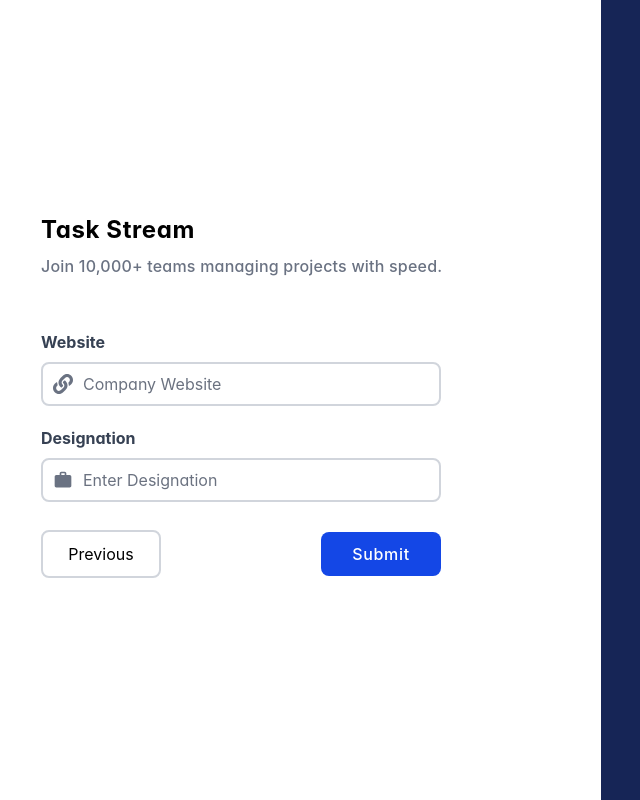
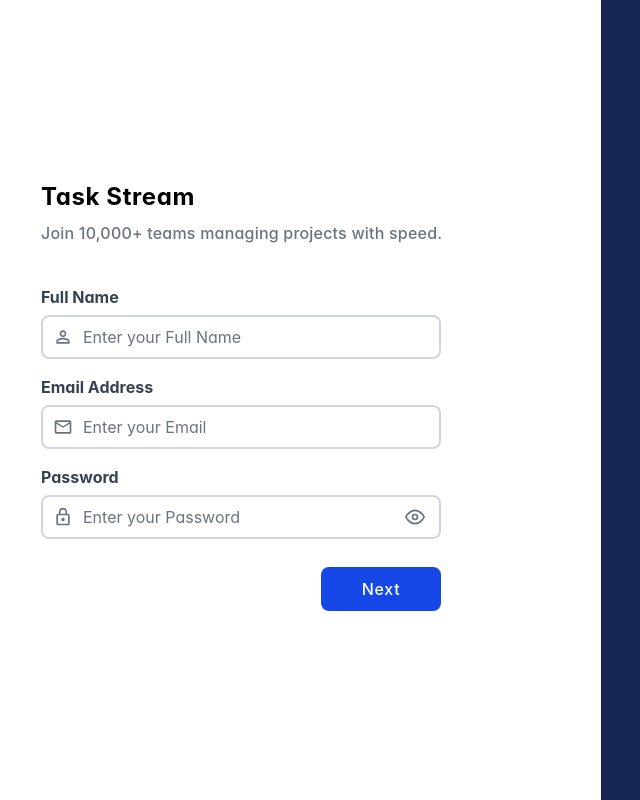
Before and after one commit to RoopTeja04/New-Project, a React (Vite) app in the folder client/: page /create in a window 1280 px wide. Shown: the whole page, without its empty margins (39-679 px from the left). Built offline with nearby package versions, Linux system fonts and the light colour scheme; no server answers.

Commit message:
Upd: Added Validations and Error Boundaries

```diff
--- a/client/src/Components/AuthComponents/Create.tsx
+++ b/client/src/Components/AuthComponents/Create.tsx
@@ -4,7 +4,7 @@ import CompanyDetails from "./createStages/CompanyDetails";
 import CompanyInfo from "./createStages/CompanyInfo";
 
 const Create = () => {
-  const [stage, setStage] = React.useState<Number>(2);
+  const [stage, setStage] = React.useState<Number>(0);
 
   const CompanyData = {
     name: "",
--- a/client/src/Components/AuthComponents/createStages/CompanyDetails.tsx
+++ b/client/src/Components/AuthComponents/createStages/CompanyDetails.tsx
@@ -9,12 +9,23 @@ const CompanyDetails = ({ setStage, stage, Data, setData }: any) => {
       setError("all");
       return;
     }
-    if (!Data.companyName) {
+    if (!Data.companyName.trim()) {
       setError("companyName");
       return;
     }
-    if (!Data.description) {
+
+    if (Data.companyName.trim().length < 3) {
+      setError("companyNameLength");
+      return;
+    }
+
+    if (!Data.description.trim()) {
       setError("description");
+      return;
+    }
+
+    if (Data.description.trim().length < 20) {
+      setError("descriptionLength");
       return;
     }
 
@@ -39,7 +50,16 @@ const CompanyDetails = ({ setStage, stage, Data, setData }: any) => {
           />
           <MdBusiness className="absolute left-3 top-1/2 -translate-y-1/2 text-gray-500 text-xl" />
         </div>
-        {(error === "companyName" || error === "all") && <p className="text-red-500 font-medium text-sm">Company Name is required</p>}
+        {(error === "companyName" || error === "all") && (
+          <p className="text-red-500 font-medium text-sm">
+            Company Name is required
+          </p>
+        )}
+        {error === "companyNameLength" && (
+          <p className="text-red-500 font-medium text-sm">
+            Company Name must be at least 3 characters long
+          </p>
+        )}
       </div>
 
       <div className="flex flex-col space-y-2 w-full">
@@ -56,7 +76,16 @@ const CompanyDetails = ({ setStage, stage, Data, setData }: any) => {
             }}
           />
         </div>
-        {(error === "description" || error === "all") && <p className="text-red-500 font-medium text-sm">Description is required</p>}
+        {(error === "description" || error === "all") && (
+          <p className="text-red-500 font-medium text-sm">
+            Description is required
+          </p>
+        )}
+        {error === "descriptionLength" && (
+          <p className="text-red-500 font-medium text-sm">
+            Description must be at least 20 characters long
+          </p>
+        )}
       </div>
 
       <div className="flex items-center justify-between mt-7">
--- a/client/src/Components/AuthComponents/createStages/CompanyInfo.tsx
+++ b/client/src/Components/AuthComponents/createStages/CompanyInfo.tsx
@@ -13,6 +13,8 @@ const CompanyInfo = ({ setStage, stage, Data, setData }: any) => {
   const [isSubmitting, setIsSubmitting] = React.useState<boolean>(false);
   const [isSuccess, setIsSuccess] = React.useState<boolean>(false);
 
+  const websiteRegex = /^(https?:\/\/)?([\w-]+\.)+[\w-]{2,}(\/.*)?$/i;
+
   const handleSubmitBtn = async () => {
     if (!Data.website && !Data.designation) {
       setError("all");
@@ -22,8 +24,19 @@ const CompanyInfo = ({ setStage, stage, Data, setData }: any) => {
       setError("website");
       return;
     }
-    if (!Data.designation) {
+
+    if (!websiteRegex.test(Data.website.trim())) {
+      setError("invalidWebsite");
+      return;
+    }
+
+    if (!Data.designation.trim()) {
       setError("designation");
+      return;
+    }
+
+    if (Data.designation.trim().length < 2) {
+      setError("designationLength");
       return;
     }
 
@@ -48,7 +61,6 @@ const CompanyInfo = ({ setStage, stage, Data, setData }: any) => {
         "Something went wrong. Please try again later!";
       msgs.current?.show({
         severity: "error",
-        summary: "Error",
         detail: backendError,
       });
     }
@@ -90,7 +102,9 @@ const CompanyInfo = ({ setStage, stage, Data, setData }: any) => {
 
                   <div className="flex items-center gap-3">
                     <i className="pi pi-spinner pi-spin text-blue-500 text-lg"></i>
-                    <span className="text-gray-700">Setting Up Workspace...</span>
+                    <span className="text-gray-700">
+                      Setting Up Workspace...
+                    </span>
                   </div>
                 </div>
 
@@ -158,6 +172,11 @@ const CompanyInfo = ({ setStage, stage, Data, setData }: any) => {
             Website is required
           </p>
         )}
+        {error === "invalidWebsite" && (
+          <p className="text-red-500 font-medium text-sm">
+            Please enter a valid website URL
+          </p>
+        )}
       </div>
 
       <div className="flex flex-col space-y-2 w-full">
@@ -178,6 +197,11 @@ const CompanyInfo = ({ setStage, stage, Data, setData }: any) => {
         {(error === "designation" || error === "all") && (
           <p className="text-red-500 font-medium text-sm">
             Designation is required
+          </p>
+        )}
+        {error === "designationLength" && (
+          <p className="text-red-500 font-medium text-sm">
+            Designation must be at least 2 characters long
           </p>
         )}
       </div>
--- a/client/src/Components/AuthComponents/createStages/Info.tsx
+++ b/client/src/Components/AuthComponents/createStages/Info.tsx
@@ -7,31 +7,44 @@ import {
 import { FiEye, FiEyeOff } from "react-icons/fi";
 
 const Info = ({ setStage, stage, Data, setData }: any) => {
-
   const [visible, setVisible] = React.useState<boolean>(false);
   const [error, setError] = React.useState<string>("");
 
+  const emailRegex = /^[^\s@]+@[^\s@]+\.[^\s@]+$/;
+
   const handleNextBtn = () => {
-    if(!Data.name && !Data.email && !Data.password){
+    if (!Data.name && !Data.email && !Data.password) {
       setError("all");
       return;
     }
-    if(!Data.name){
+    if (!Data.name.trim()) {
       setError("name");
       return;
     }
-    if(!Data.email){
+    if (Data.name.trim().length <= 3) {
+      setError("nameLength");
+      return;
+    }
+    if (!Data.email.trim()) {
       setError("email");
       return;
     }
-    if(!Data.password){
+    if (!emailRegex.test(Data.email)) {
+      setError("invalidEmail");
+      return;
+    }
+    if (!Data.password.trim()) {
       setError("password");
+      return;
+    }
+    if (Data.password.length < 6) {
+      setError("passwordLength");
       return;
     }
 
     setError("");
     setStage(stage + 1);
-  }
+  };
 
   return (
     <div className="flex-1 w-full my-2 space-y-4 pr-20">
@@ -50,7 +63,16 @@ const Info = ({ setStage, stage, Data, setData }: any) => {
           />
           <MdOutlinePersonOutline className="absolute left-3 top-1/2 -translate-y-1/2 text-gray-500 text-xl" />
         </div>
-        {(error === "name" || error === "all") && <p className="text-red-500 font-medium text-sm">Full Name is required</p>}
+        {(error === "name" || error === "all") && (
+          <p className="text-red-500 font-medium text-sm">
+            Full Name is required
+          </p>
+        )}
+        {error === "nameLength" && (
+          <p className="text-red-500 font-medium text-sm">
+            Name should be at least 3 characters long
+          </p>
+        )}
       </div>
 
       <div className="flex flex-col space-y-1.5 w-full">
@@ -64,11 +86,23 @@ const Info = ({ setStage, stage, Data, setData }: any) => {
             onChange={(e) => {
               setData({ ...Data, email: e.target.value });
               if (error === "email" || error === "all") setError("");
+              if (emailRegex.test(Data.email)) {
+                setError("");
+              }
             }}
           />
           <MdOutlineMail className="absolute left-3 top-1/2 -translate-y-1/2 text-gray-500 text-xl" />
         </div>
-        {(error === "email" || error === "all") && <p className="text-red-500 font-medium text-sm">Email Address is required</p>}
+        {(error === "email" || error === "all") && (
+          <p className="text-red-500 font-medium text-sm">
+            Email Address is required
+          </p>
+        )}
+        {error === "invalidEmail" && (
+          <p className="text-red-500 font-medium text-sm">
+            Please enter a valid email address
+          </p>
+        )}
       </div>
 
       <div className="flex flex-col space-y-1.5 w-full">
@@ -97,7 +131,16 @@ const Info = ({ setStage, stage, Data, setData }: any) => {
             />
           )}
         </div>
-        {(error === "password" || error === "all") && <p className="text-red-500 font-medium text-sm">Password is required</p>}
+        {(error === "password" || error === "all") && (
+          <p className="text-red-500 font-medium text-sm">
+            Password is required
+          </p>
+        )}
+        {error === "passwordLength" && (
+          <p className="text-red-500 font-medium text-sm">
+            Password must be at least 6 characters long
+          </p>
+        )}
       </div>
 
       <div className="w-full flex justify-end mt-7">
```
